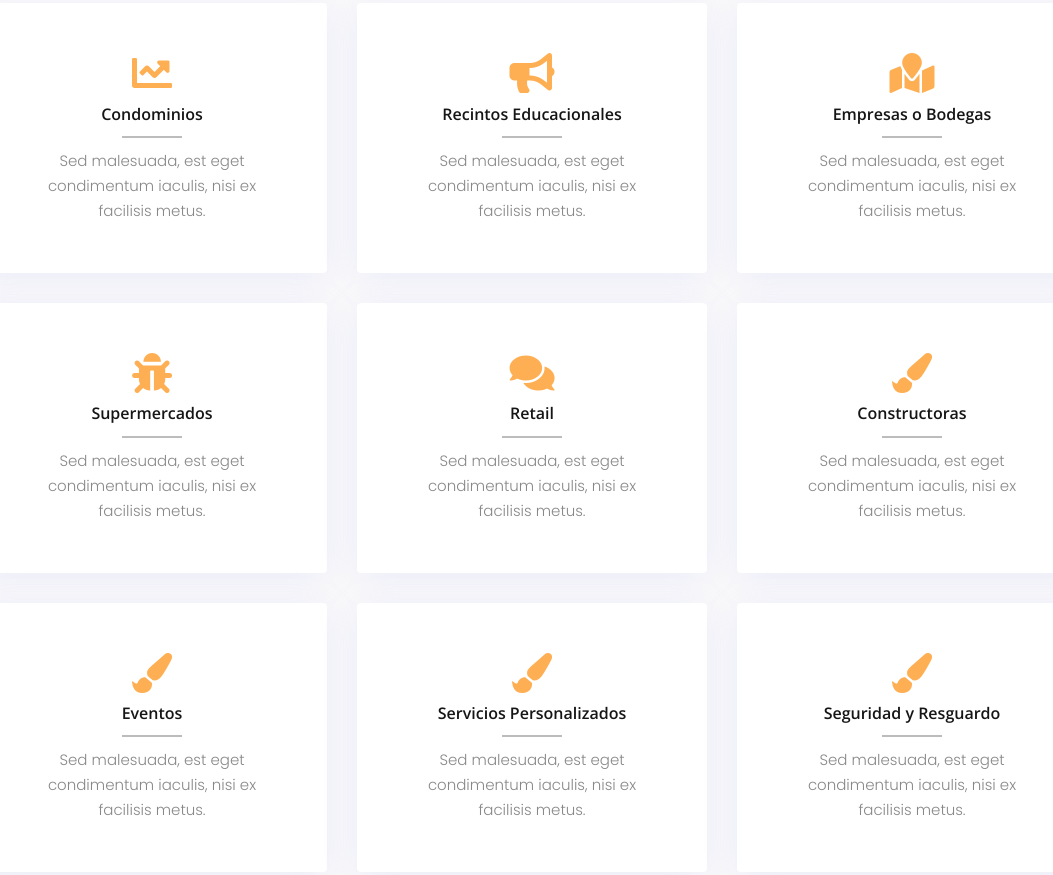
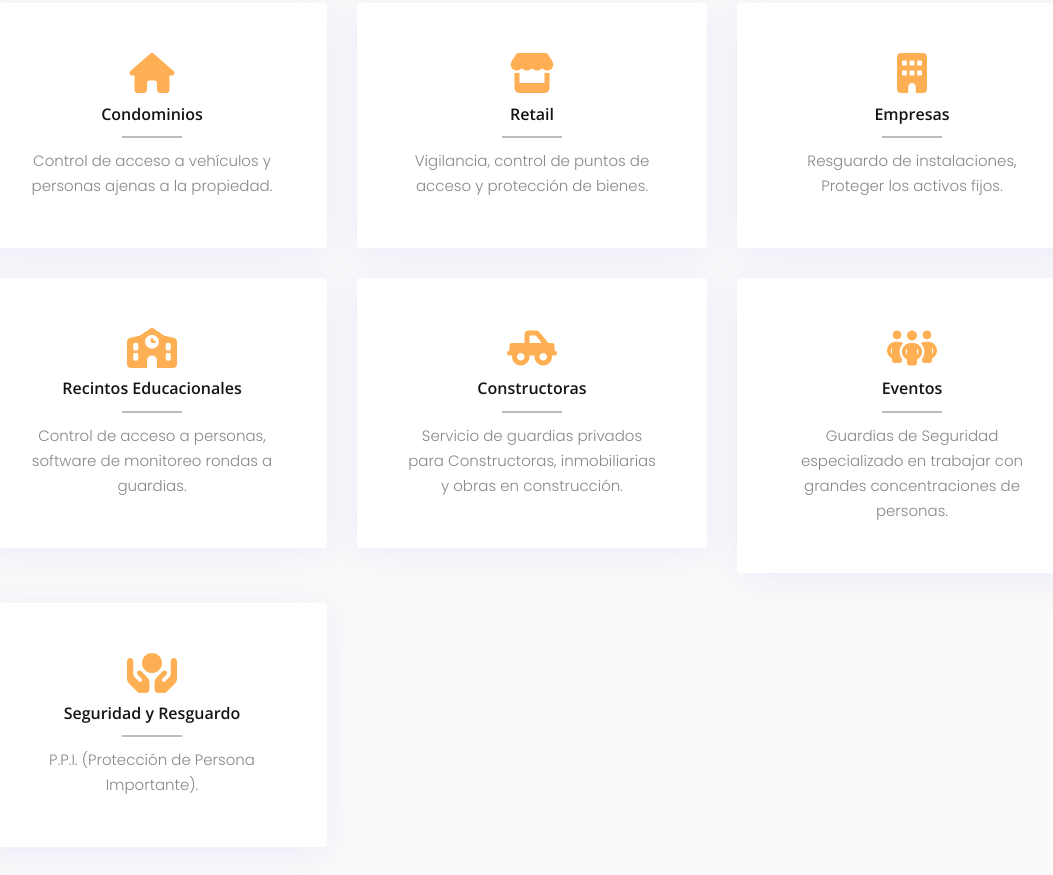
Before and after one commit to guillermoarce/www.slchileseguridad.cl, a plain HTML site: page index.html in a window 1280 px wide. Shown: the part 1633-2508 px from the top of the page, without its empty margins (108-1161 px from the left). Drawn offline with nearby package versions, Linux system fonts and the light colour scheme.

Commit message:
Agrega textos y logo

```diff
--- a/index.html
+++ b/index.html
@@ -6,7 +6,8 @@
 <title>S&L Seguridad</title>
 <link rel="stylesheet" href="https://stackpath.bootstrapcdn.com/bootstrap/4.1.1/css/bootstrap.min.css" integrity="sha384-WskhaSGFgHYWDcbwN70/dfYBj47jz9qbsMId/iRN3ewGhXQFZCSftd1LZCfmhktB" crossorigin="anonymous">
 <link rel="stylesheet" type="text/css" href="style.css"/>
-<link rel="stylesheet" href="https://use.fontawesome.com/releases/v5.1.0/css/all.css" integrity="sha384-lKuwvrZot6UHsBSfcMvOkWwlCMgc0TaWr+30HWe3a4ltaBwTZhyTEggF5tJv8tbt" crossorigin="anonymous">
+<!-- <link rel="stylesheet" href="https://use.fontawesome.com/releases/v5.1.0/css/all.css" integrity="sha384-lKuwvrZot6UHsBSfcMvOkWwlCMgc0TaWr+30HWe3a4ltaBwTZhyTEggF5tJv8tbt" crossorigin="anonymous"> -->
+<link rel="stylesheet" href="https://use.fontawesome.com/releases/v6.1.1/css/all.css">
 <link rel="stylesheet" type="text/css" href="css/jquery.fancybox.min.css"/>
 <link rel="stylesheet" type="text/css" href="css/owl.carousel.min.css"/>
 <link rel="stylesheet" type="text/css" href="css/owl.theme.default.min.css"/>
@@ -21,7 +22,7 @@
 <body>
 <!-- Navbar -->
 <nav class="navbar navbar-expand-lg">
-  <div class="container"> <a class="navbar-brand navbar-logo" href="#"> <img src="images/logo-white.png" alt="logo" class="logo-1"> </a>
+  <div class="container"> <a class="navbar-brand navbar-logo" href="#"> <img src="images/logo.png" alt="logo" class="logo-1"> </a>
     <button class="navbar-toggler" type="button" data-toggle="collapse" data-target="#navbarSupportedContent" aria-controls="navbarSupportedContent" aria-expanded="false" aria-label="Toggle navigation"> <span class="fas fa-bars"></span> </button>
     <div class="collapse navbar-collapse" id="navbarSupportedContent">
       <ul class="navbar-nav ml-auto">
@@ -103,82 +104,64 @@
         <span class="section-title-line"></span> </div>
       <div class="col-lg-4 col-md-6 col-sm-12 col-xs-12 mb-30">
         <div class="service-box bg-white text-center">
-          <div class="icon"> <i class="fas fa-chart-line"></i> </div>
+          <div class="icon"> <i class="fas fa-house"></i> </div>
           <div class="icon-text">
             <h4 class="title-box">Condominios</h4>
-            <p>Sed malesuada, est eget condimentum iaculis, nisi ex facilisis metus.</p>
+            <p>Control de acceso a vehículos y personas ajenas a la propiedad.</p>
           </div>
         </div>
       </div>
       <div class="col-lg-4 col-md-6 col-sm-12 col-xs-12 mb-30">
         <div class="service-box bg-white text-center">
-          <div class="icon"> <i class="fas fa-bullhorn "></i> </div>
+          <div class="icon"> <i class="fas fa-store "></i> </div>
           <div class="icon-text">
-            <h4 class="title-box">Recintos Educacionales</h4>
-            <p>Sed malesuada, est eget condimentum iaculis, nisi ex facilisis metus.</p>
+            <h4 class="title-box">Retail</h4>
+            <p>Vigilancia, control de puntos de acceso y protección de bienes.</p>
           </div>
         </div>
       </div>
       <div class="col-lg-4 col-md-6 col-sm-12 col-xs-12 mb-30">
         <div class="service-box bg-white text-center">
-          <div class="icon"> <i class="fas fa-map-marked"></i> </div>
+          <div class="icon"> <i class="fas fa-building"></i> </div>
           <div class="icon-text">
-            <h4 class="title-box">Empresas o Bodegas</h4>
-            <p>Sed malesuada, est eget condimentum iaculis, nisi ex facilisis metus.</p>
+            <h4 class="title-box">Empresas</h4>
+            <p>Resguardo de instalaciones, Proteger los activos fijos.</p>
           </div>
         </div>
       </div>
       <div class="col-lg-4 col-md-6 col-sm-12 col-xs-12 mb-30">
         <div class="service-box bg-white text-center">
-          <div class="icon"> <i class="fas fa-bug"></i> </div>
+          <div class="icon"> <i class="fas fa-school"></i> </div>
           <div class="icon-text">
-            <h4 class="title-box">Supermercados</h4>
-            <p>Sed malesuada, est eget condimentum iaculis, nisi ex facilisis metus.</p>
+            <h4 class="title-box">Recintos Educacionales</h4>
+            <p>Control de acceso a personas, software de monitoreo rondas a guardias.</p>
           </div>
         </div>
       </div>
       <div class="col-lg-4 col-md-6 col-sm-12 col-xs-12 mb-30">
         <div class="service-box bg-white text-center">
-          <div class="icon"> <i class="fas fa-comments"></i> </div>
+          <div class="icon"> <i class="fas fa-truck-pickup"></i> </div>
           <div class="icon-text">
-            <h4 class="title-box">Retail</h4>
-            <p>Sed malesuada, est eget condimentum iaculis, nisi ex facilisis metus.</p>
+            <h4 class="title-box">Constructoras</h4>
+            <p>Servicio de guardias privados para Constructoras, inmobiliarias y obras en construcción.</p>
           </div>
         </div>
       </div>
       <div class="col-lg-4 col-md-6 col-sm-12 col-xs-12 mb-30">
         <div class="service-box bg-white text-center">
-          <div class="icon"> <i class="fas fa-paint-brush"></i> </div>
+          <div class="icon"> <i class="fas fa-people-group"></i> </div>
           <div class="icon-text">
-            <h4 class="title-box">Constructoras</h4>
-            <p>Sed malesuada, est eget condimentum iaculis, nisi ex facilisis metus.</p>
+            <h4 class="title-box">Eventos</h4>
+            <p>Guardias de Seguridad especializado en trabajar con grandes concentraciones de personas.</p>
           </div>
         </div>
       </div>
       <div class="col-lg-4 col-md-6 col-sm-12 col-xs-12 mb-30">
         <div class="service-box bg-white text-center">
-          <div class="icon"> <i class="fas fa-paint-brush"></i> </div>
-          <div class="icon-text">
-            <h4 class="title-box">Eventos</h4>
-            <p>Sed malesuada, est eget condimentum iaculis, nisi ex facilisis metus.</p>
-          </div>
-        </div>
-      </div>
-      <div class="col-lg-4 col-md-6 col-sm-12 col-xs-12 mb-30">
-        <div class="service-box bg-white text-center">
-          <div class="icon"> <i class="fas fa-paint-brush"></i> </div>
-          <div class="icon-text">
-            <h4 class="title-box">Servicios Personalizados</h4>
-            <p>Sed malesuada, est eget condimentum iaculis, nisi ex facilisis metus.</p>
-          </div>
-        </div>
-      </div>
-      <div class="col-lg-4 col-md-6 col-sm-12 col-xs-12 mb-30">
-        <div class="service-box bg-white text-center">
-          <div class="icon"> <i class="fas fa-paint-brush"></i> </div>
+          <div class="icon"> <i class="fas fa-hands-holding-circle"></i> </div>
           <div class="icon-text">
             <h4 class="title-box">Seguridad y Resguardo</h4>
-            <p>Sed malesuada, est eget condimentum iaculis, nisi ex facilisis metus.</p>
+            <p>P.P.I. (Protección de Persona Importante).</p>
           </div>
         </div>
       </div>
@@ -297,14 +280,15 @@
             <div class="icon"> <i class="fas fa-phone"></i> </div>
             <div class="content">
               <h4>Teléfono :</h4>
-              <p>99999999</p>
+              <p>+56 9 9931 0632</p>
             </div>
           </div>
           <div class="info-box">
             <div class="icon"> <i class="fas fa-map-marker-alt"></i> </div>
             <div class="content">
               <h4>Dirección :</h4>
-              <p>Avenida YYYY, Santiago, Chile</p>
+              <p>Carretera General San Martin 11500, Oficina G Colina, </p>
+              <p>Chicureo, Chile</p>
             </div>
           </div>
           <div class="info-box">
@@ -386,7 +370,7 @@
       if(bodyScroll > 130){
 
           navbar.addClass("nav-scroll");
-          $('.navbar-logo img').attr('src','images/logo-red.png');
+          $('.navbar-logo img').attr('src','images/logo-black.png');
 
 
       }else{
```
Also changed, not shown: images/2.png (added), images/logo copy.png (added), images/logo-black.png (added), images/logo-white.png, images/logo.png (added), 1 other file.
